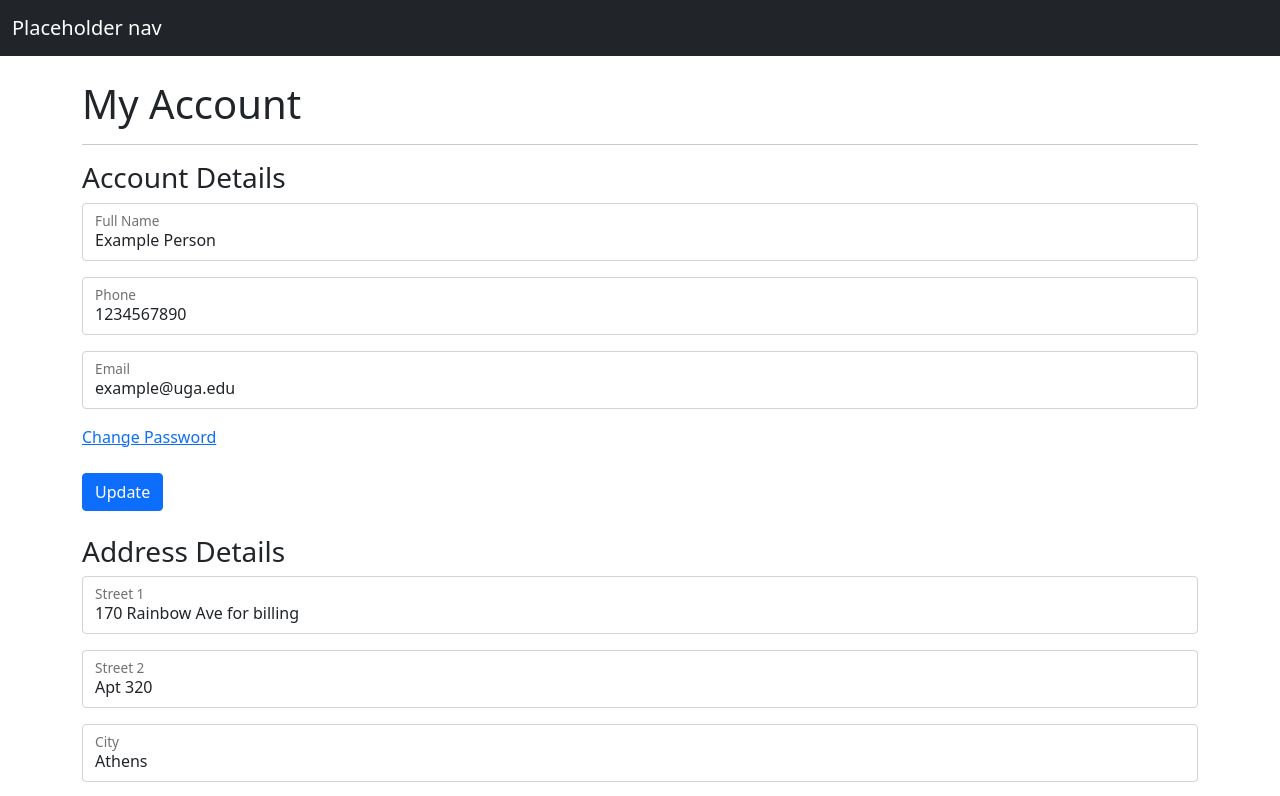
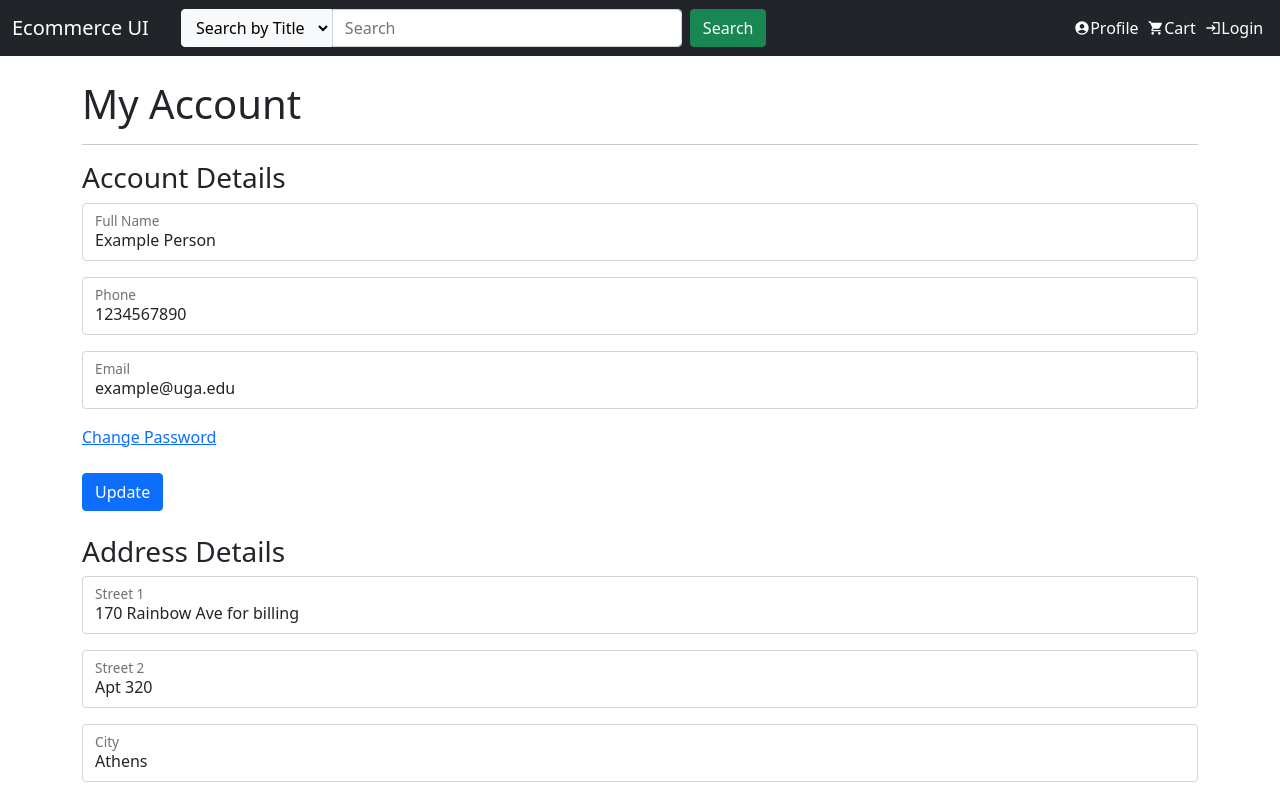
Before and after one commit to Rsandy2/ecommerce-ui, a Next.js app: page /profile in a window 1280 px wide. Shown: the top 796 px of the page. Built offline with nearby package versions, Linux system fonts and the light colour scheme.

Commit message:
(feat): Created new navbar

```diff
--- a/components/NavBar.tsx
+++ b/components/NavBar.tsx
@@ -1,23 +1,96 @@
+import "bootstrap/dist/css/bootstrap.css";
 import React from "react";
 import styles from "../styles/NavBar.module.scss";
-import { MdLogin , MdShoppingCart, MdAccountCircle, MdSearch} from "react-icons/md";
+import {
+  MdLogin,
+  MdShoppingCart,
+  MdAccountCircle,
+  MdSearch,
+} from "react-icons/md";
 
+const navIconStyle = {
+  paddingLeft: ".3rem",
+  paddingRight: ".3rem",
+  color: "white",
+  textDecoration: "none",
+};
+
+const navSearchStyle = {
+  width: "350px",
+  borderRadius: "0rem .25rem .25rem 0rem",
+};
 
 const NavBar = () => {
-    return(
-        <div className={styles.navBar}>
+  return (
+    // <div className={styles.navBar}>
+    //   <a className={styles.NavBar_name}>E-commerce UI</a>
 
-            <a className={styles.NavBar_name}>E-commerce UI</a>
+    //   <div className={styles.search}>
+    //     <input
+    //       className={styles.search__bar}
+    //       type="text"
+    //       placeholder="Search..."
+    //     />
+    //     <button className={styles.search__btn} type="submit">
+    //       {" "}
+    //       <MdSearch size={20} />{" "}
+    //     </button>
+    //   </div>
 
-            <div className={styles.search}>
-                <input className={styles.search__bar} type="text" placeholder="Search..."/>
-                <button className={styles.search__btn} type="submit"> <MdSearch size={20} /> </button>
-            </div>
-
-            <a className={styles.navBar__icons}><MdAccountCircle />Profile</a>
-            <a className={styles.navBar__icons}><MdShoppingCart />Cart</a>
-            <a className={styles.navBar__icons}><MdLogin /> Login</a>
-        </div>
-    );
-}
+    //   <a className={styles.navBar__icons}>
+    //     <MdAccountCircle />
+    //     Profile
+    //   </a>
+    //   <a className={styles.navBar__icons}>
+    //     <MdShoppingCart />
+    //     Cart
+    //   </a>
+    //   <a className={styles.navBar__icons}>
+    //     <MdLogin /> Login
+    //   </a>
+    // </div>
+    <nav className="navbar navbar-expand-md navbar-dark bg-dark">
+      <div className="container-fluid" style={{ justifyContent: "start" }}>
+        <a className="navbar-brand" style={{ paddingRight: "1rem" }} href=".">
+          Ecommerce UI
+        </a>
+        <form className="d-flex">
+          <select
+            className="btn btn-light dropdown-toggle"
+            style={{
+              padding: "0.375rem 0rem",
+              borderRadius: ".25rem 0rem 0rem .25rem",
+            }}
+          >
+            <option value="title">Search by Title</option>
+            <option value="author">Search by Author</option>
+            <option value="isbn">Search by ISBN</option>
+          </select>
+          <input
+            className="form-control me-2"
+            type="search"
+            placeholder="Search"
+            style={navSearchStyle}
+          />
+          <button className="btn btn-success" type="submit">
+            Search
+          </button>
+        </form>
+      </div>
+      <div className="container-fluid" style={{ justifyContent: "end" }}>
+        <a className={styles.navBar__icons} style={navIconStyle}>
+          <MdAccountCircle />
+          Profile
+        </a>
+        <a className={styles.navBar__icons} style={navIconStyle}>
+          <MdShoppingCart />
+          Cart
+        </a>
+        <a className={styles.navBar__icons} style={navIconStyle}>
+          <MdLogin /> Login
+        </a>
+      </div>
+    </nav>
+  );
+};
 export default NavBar;
--- a/components/navBar.jsx
+++ /dev/null
@@ -1,15 +0,0 @@
-import React, { Component } from "react";
-
-function NavBar() {
-  return (
-    <nav className="navbar navbar-dark bg-dark">
-      <div className="container-fluid">
-        <a href="#" className="navbar-brand">
-          Placeholder nav
-        </a>
-      </div>
-    </nav>
-  );
-}
-
-export default NavBar;
--- a/pages/profile.jsx
+++ b/pages/profile.jsx
@@ -1,11 +1,11 @@
 import "bootstrap/dist/css/bootstrap.css";
 import { useState, useEffect } from "react";
 import FloatingInput from "../components/floatingInput";
-import NavBar from "../components/navBar";
+import NavBar from "../components/NavBar";
 import toast, { Toaster } from "react-hot-toast";
 
 function Profile() {
-  const [selectedTab, setSelectedTab] = useState();
+  // const [selectedTab, setSelectedTab] = useState();
 
   const handleAccountUpdate = () => {
     console.log("account update button pressed");
@@ -22,11 +22,11 @@ function Profile() {
     toast.success("Successfully Updated");
   };
 
-  const handleTabChange = (newValue) => {
-    setSelectedTab(newValue);
-  };
+  // const handleTabChange = (newValue) => {
+  //   setSelectedTab(newValue);
+  // };
 
-  console.log(selectedTab);
+  // console.log(selectedTab);
 
   const AccountDetails = () => {
     return (
--- a/styles/NavBar.module.scss
+++ b/styles/NavBar.module.scss
@@ -29,7 +29,7 @@
     background-color: #ebebeb;
   }
 
-    button.search__btn[type=submit] {
+  button.search__btn[type="submit"] {
     border-style: none;
   }
 }
```
Lines whose indentation alone changed are shown as unchanged.
